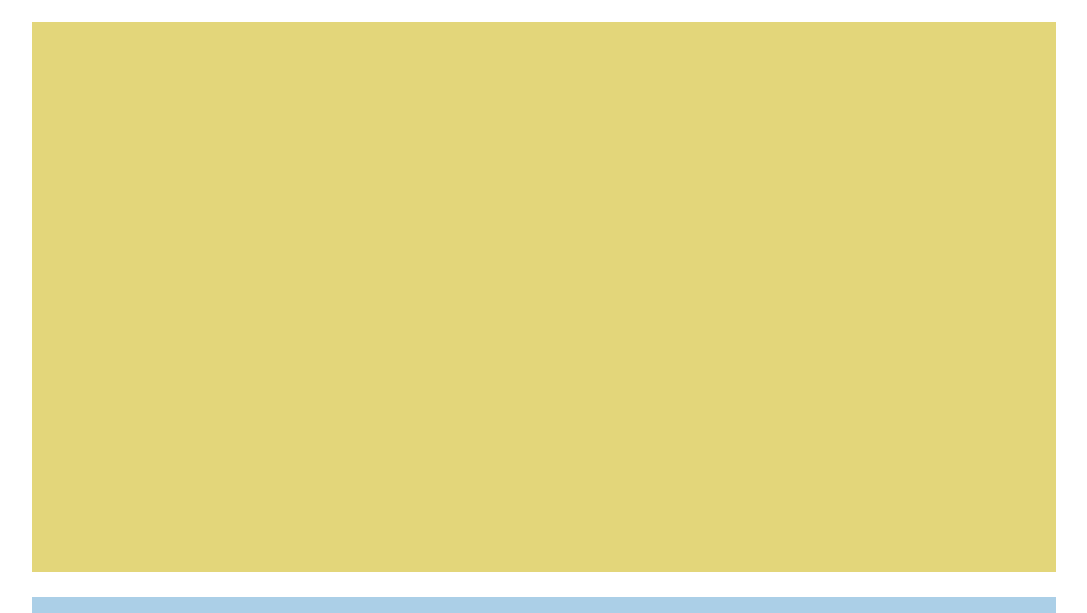
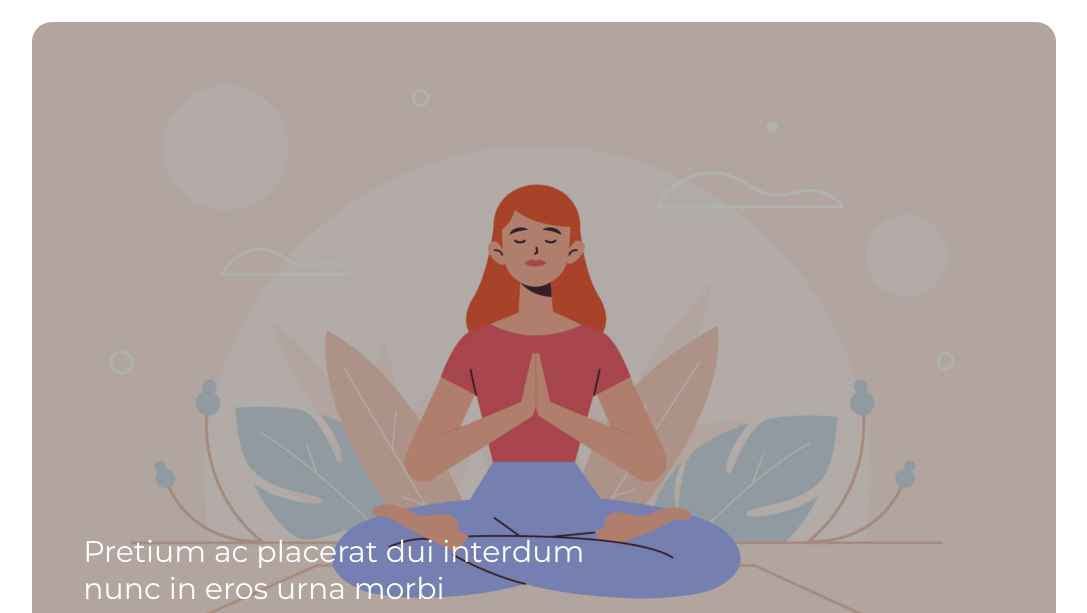
Before and after one commit to filippogarota96/htmlcss-wp, a plain HTML site: page index.html in a window 1280 px wide. Shown: the part 181-794 px from the top of the page, without its empty margins (96-1183 px from the left). Drawn offline with Linux system fonts and the light colour scheme.

Commit message:
Aggiunto banner

```diff
--- a/css/style.css
+++ b/css/style.css
@@ -34,14 +34,67 @@ header li {
   padding: 2% 1%;
   color: #858585;
 }
+
+header a {
+  color: #858585;
+  text-decoration: none;
+}
+
 /* /stile intestazione e nav */
 
 /* Sezioni */
+
+  /* sitilizzazione del banner */
 .banner {
   width: 100%;
-  height: 550px;
-  background-color: #E3D67A;
+  position: relative;
+
 }
+
+.banner img {
+  object-fit: cover;
+  width: 100%;
+  height: auto;
+  border-radius: 20px;
+  z-index: 0;
+  position: relative;
+}
+
+ .banner .overlay {
+  width: 100%;
+  border-radius: 20px;
+  height: auto;
+  z-index: 1;
+  position: absolute;
+  top: 0;
+  left: 0;
+  right: 0;
+  bottom: 0;
+  background-color: rgba(0,0,0,0.3);
+}
+.banner-text {
+  width: 50%;
+  position: absolute;
+  left: 5%;
+  bottom: 10%;
+}
+
+.banner-text p {
+  max-width: 100%;
+  color: white;
+  position: relative;
+  z-index: 3;
+}
+
+.banner :first-child {
+  font-size: 30px;
+  padding-bottom: 1%;
+}
+
+
+
+
+/* sitilizzazione del banner */
 
 .clearfix {
   height: 500px;
--- a/index.html
+++ b/index.html
@@ -19,12 +19,12 @@
         <!-- barra di navigazione -->
         <nav>
           <ul>
-            <li>Features</li>
-            <li>Editorials</li>
-            <li>Enviroment</li>
-            <li>Blog</li>
-            <li>Shop</li>
-            <li>Contacts</li>
+            <li><a href="#">Features</a></li>
+            <li><a href="#">Editorials</a></li>
+            <li><a href="#">Enviroment</a></li>
+            <li><a href="#">Blog </a></li>
+            <li><a href="#">Shop</a></li>
+            <li><a href="#">Contacts</a></li>
           </ul>
         </nav>
         <!-- barra di navigazione -->
@@ -34,6 +34,13 @@
       <main>
         <!-- section banner -->
         <section class="banner">
+          <img src="img/banner.jpg" alt="banner">
+          <div class="overlay"></div>
+          <div class="banner-text">
+            <p>Pretium ac placerat dui interdum nunc in eros urna morbi<p>
+            <p>Lorem ipsum dolor sit amet, consectetur adipisicing elit, sed do eiusmod tempor incididunt ut labore et dolore magna aliqua.</p>
+          </div>
+
         </section>
         <!-- /section banner -->
         <!-- section clearfix -->
```
